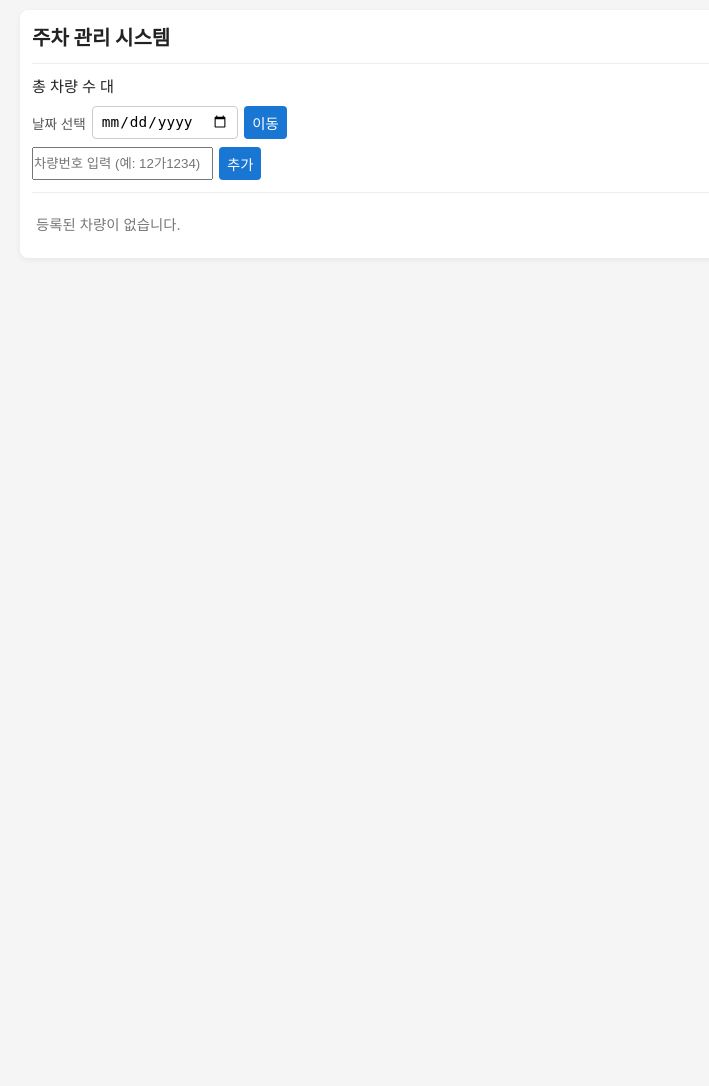
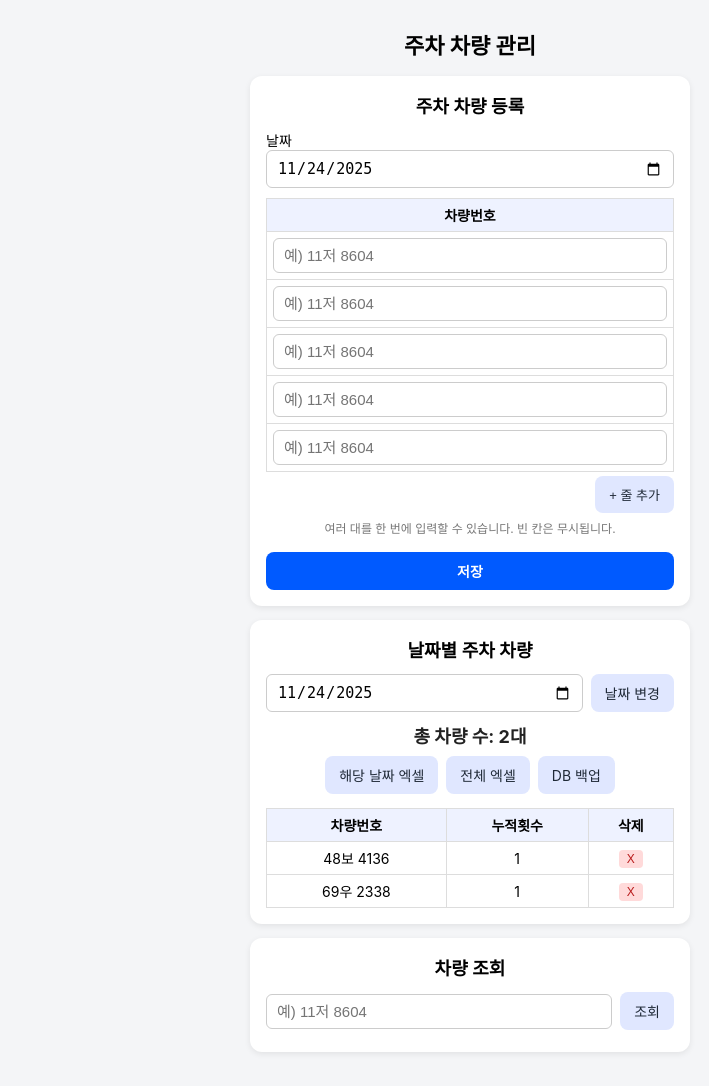
Before and after one commit to emart9091-dot/parking-system, a Flask app: page / in a window 1280 px wide. Shown: the whole page, without its empty margins (170-879 px from the left). Before the commit the page ends 231 px from the top, so only its background shows below. Run offline with Flask 3, Linux system fonts and the light colour scheme; the visitor is signed in with stand-in values (Sample User, id 1); data comes from the database, SQL or seed files in the repository.

Commit message:
Update index.html

```diff
--- a/parking-system/templates/index.html
+++ b/parking-system/templates/index.html
@@ -1,271 +1,211 @@
-<!DOCTYPE html>
+<!doctype html>
 <html lang="ko">
 <head>
-  <meta charset="UTF-8" />
-  <title>주차 관리 시스템</title>
-  <meta name="viewport" content="width=device-width, initial-scale=1" />
+  <meta charset="utf-8">
+  <title>주차 차량 관리</title>
+  <meta name="viewport" content="width=device-width, initial-scale=1.0">
 
-  <style>
-    * {
-      box-sizing: border-box;
-      margin: 0;
-      padding: 0;
-    }
-
-    body {
-      font-family: -apple-system, BlinkMacSystemFont, "Segoe UI", sans-serif;
-      background-color: #f5f5f5;
-      color: #222;
-      padding: 10px;
-    }
-
-    .container {
-      max-width: 900px;
-      margin: 0 auto;
-      background: #ffffff;
-      border-radius: 8px;
-      padding: 12px;
-      box-shadow: 0 2px 6px rgba(0,0,0,0.06);
-    }
-
-    header {
-      margin-bottom: 10px;
-      border-bottom: 1px solid #eee;
-      padding-bottom: 8px;
-    }
-
-    header h1 {
-      font-size: 1.25rem;
-      margin-bottom: 4px;
-    }
-
-    header .date-display {
-      font-size: 0.95rem;
-      color: #666;
-    }
-
-    .summary-line {
-      margin: 10px 0;
-      font-size: 0.95rem;
-      font-weight: 500;
-      display: flex;
-      align-items: center;
-      justify-content: flex-start;
-      white-space: nowrap;
-    }
-
-    .summary-line span {
-      display: inline-block;
-    }
-
-    @media (max-width: 480px) {
-      .summary-line {
-        font-size: 0.9rem;
-      }
-    }
-
-    .controls {
-      display: flex;
-      flex-wrap: wrap;
-      gap: 8px;
-      margin-bottom: 10px;
-    }
-
-    .controls form {
-      display: flex;
-      flex-wrap: wrap;
-      gap: 6px;
-      align-items: center;
-    }
-
-    label {
-      font-size: 0.85rem;
-      color: #555;
-    }
-
-    input[type="date"],
-    input[type="text"],
-    button {
-      padding: 6px 8px;
-      border-radius: 4px;
-      border: 1px solid #ccc;
-      font-size: 0.9rem;
-    }
-
-    input[type="date"],
-    input[type="text"] {
-      min-width: 0;
-    }
-
-    button {
-      background-color: #1976d2;
-      color: #fff;
-      cursor: pointer;
-      border: none;
-      font-weight: 500;
-    }
-
-    button:hover {
-      background-color: #145ca5;
-    }
-
-    .plate-input-group {
-      display: flex;
-      flex-wrap: nowrap;
-      gap: 6px;
-      width: 100%;
-    }
-
-    .plate-input-group input[type="text"] {
-      flex: 1;
-    }
-
-    .table-wrapper {
-      margin-top: 12px;
-      border-top: 1px solid #eee;
-      padding-top: 8px;
-      overflow-x: auto;
-    }
-
-    table {
-      width: 100%;
-      border-collapse: collapse;
-      font-size: 0.85rem;
-      margin-top: 6px;
-    }
-
-    th, td {
-      padding: 6px 4px;
-      border-bottom: 1px solid #eee;
-      text-align: left;
-      white-space: nowrap;
-    }
-
-    th {
-      background-color: #fafafa;
-      font-weight: 600;
-    }
-
-    tr:nth-child(even) td {
-      background-color: #fcfcfc;
-    }
-
-    .no-data {
-      padding: 12px 4px;
-      font-size: 0.9rem;
-      color: #777;
-    }
-
-  </style>
+  <!-- 기존 스타일 유지 -->
+  <link rel="stylesheet" href="{{ url_for('static', filename='style.css') }}">
 </head>
 <body>
-  <div class="container">
-    <header>
-      <h1>주차 관리 시스템</h1>
-      <!-- 위에는 선택된 날짜만 깔끔하게 표시 -->
-      <div class="date-display">
-        {{ selected_date }}
+<div class="wrapper">
+
+  <h1>주차 차량 관리</h1>
+
+  {% with messages = get_flashed_messages() %}
+    {% if messages %}
+      <div class="flash-box">
+        {% for m in messages %}
+          <div class="flash-item">{{ m }}</div>
+        {% endfor %}
       </div>
-    </header>
+    {% endif %}
+  {% endwith %}
 
-    <!-- 여기서는 "총 차량 수 0대" 만 표시 (선택날짜: ~~ 문구 제거) -->
-    <div class="summary-line">
-      <span id="summary-count">총 차량 수 {{ total_count }}대</span>
-    </div>
+  <!-- 주차 차량 등록 -->
+  <section class="card">
+    <h2>주차 차량 등록</h2>
+    <form method="post" action="{{ url_for('add') }}" class="form-vertical">
+      <label>날짜
+        <input type="date" name="date" value="{{ today }}">
+      </label>
 
-    <!-- 날짜 변경 / 차량 추가 영역 -->
-    <section class="controls">
-      <!-- 날짜 변경 폼 (GET) -->
-      <form method="get" action="/">
-        <label for="date">날짜 선택</label>
-        <input
-          type="date"
-          id="date"
-          name="date"
-          value="{{ selected_date }}"
-        />
-        <button type="submit">이동</button>
-      </form>
-
-      <!-- 차량 추가 폼 (POST) -->
-      <form method="post" action="/" style="width:100%;">
-        <div class="plate-input-group">
-          <input
-            id="plate-input"
-            name="plate"
-            list="plate-suggestions"
-            placeholder="차량번호 입력 (예: 12가1234)"
-            autocomplete="off"
-            required
-          />
-          <datalist id="plate-suggestions"></datalist>
-
-          <button type="submit">추가</button>
-        </div>
-      </form>
-    </section>
-
-    <!-- 리스트 영역 -->
-    <section class="table-wrapper">
-      {% if records and records|length > 0 %}
-      <table>
+      <table class="data-table input-table">
         <thead>
           <tr>
-            <th>번호</th>
             <th>차량번호</th>
-            <th>입력시간</th>
-            <th>비고</th>
           </tr>
         </thead>
-        <tbody>
-          {% for r in records %}
+        <tbody id="plate-tbody">
+        {% for i in range(5) %}
           <tr>
-            <td>{{ loop.index }}</td>
-            <td>{{ r.plate }}</td>
-            <td>{{ r.time }}</td>
-            <td>{{ r.memo or "" }}</td>
+            <td>
+              <input type="text" name="plate" list="plate-list"
+                     placeholder="예) 11저 8604" autocomplete="off">
+            </td>
           </tr>
         {% endfor %}
         </tbody>
       </table>
+
+      <div class="add-row-box">
+        <button type="button" class="btn-sub btn-add-row" id="add-row-btn">+ 줄 추가</button>
+      </div>
+
+      <p class="hint">여러 대를 한 번에 입력할 수 있습니다. 빈 칸은 무시됩니다.</p>
+
+      <button type="submit" class="btn-primary">저장</button>
+    </form>
+
+    <!-- 자동완성 → 2글자 이상 입력해야 뜨게 개선 -->
+    <datalist id="plate-list"></datalist>
+  </section>
+
+  <!-- 날짜별 주차 차량 -->
+  <section class="card">
+    <h2>날짜별 주차 차량</h2>
+
+    <form method="get" action="{{ url_for('index') }}" class="form-horizontal date-form">
+      <input type="date" name="view_date" value="{{ view_date }}">
+      {% if query_plate %}
+        <input type="hidden" name="q" value="{{ query_plate }}">
+      {% endif %}
+      <button type="submit" class="btn-sub">날짜 변경</button>
+    </form>
+
+    <p class="info-box">
+      총 차량 수: {{ day_count }}대
+    </p>
+
+    <div class="toolbar">
+      <a class="btn-sub" href="{{ url_for('export', scope='day', date=view_date) }}">해당 날짜 엑셀</a>
+      <a class="btn-sub" href="{{ url_for('export', scope='all') }}">전체 엑셀</a>
+      <a class="btn-sub" href="{{ url_for('backup') }}"
+         onclick="return confirm('DB 전체 백업 파일을 다운로드할까요?');">
+        DB 백업
+      </a>
+    </div>
+
+    <table class="data-table">
+      <thead>
+        <tr>
+          <th>차량번호</th>
+          <th>누적횟수</th>
+          <th>삭제</th>
+        </tr>
+      </thead>
+      <tbody>
+      {% if day_rows %}
+        {% for row in day_rows %}
+          <tr>
+            <td>{{ row.plate }}</td>
+            <td>{{ row.total_cnt }}</td>
+            <td>
+              <form method="post" action="{{ url_for('delete') }}"
+                    onsubmit="return confirm('해당 날짜의 기록을 삭제할까요?');">
+                <input type="hidden" name="id" value="{{ row.id }}">
+                <button type="submit" class="btn-x">X</button>
+              </form>
+            </td>
+          </tr>
+        {% endfor %}
       {% else %}
-      <div class="no-data">
-        등록된 차량이 없습니다.
+        <tr>
+          <td colspan="3">선택한 날짜에 등록된 차량이 없습니다.</td>
+        </tr>
+      {% endif %}
+      </tbody>
+    </table>
+  </section>
+
+  <!-- 차량 조회 -->
+  <section class="card">
+    <h2>차량 조회</h2>
+
+    <form method="get" action="{{ url_for('index') }}" class="form-horizontal">
+      <input type="text" id="search-input" name="q"
+             placeholder="예) 11저 8604" value="{{ query_plate }}" autocomplete="off">
+      <input type="hidden" name="view_date" value="{{ view_date }}">
+      <button type="submit" class="btn-sub">조회</button>
+    </form>
+
+    {% if search_result %}
+      <div class="search-result">
+        <p>
+          <span class="result-label">차량번호: </span>
+          <span class="result-value">{{ search_result.plate }}</span>
+        </p>
+        <p>
+          <span class="result-label">누적 주차 횟수: </span>
+          <span class="result-value">{{ search_result.total_cnt }} 회</span>
+        </p>
+        {% if search_result.total_cnt > 0 %}
+          <p>
+            <span class="result-label">최초 입차일: </span>
+            <span class="result-value">{{ search_result.first_date }}</span>
+          </p>
+          <p>
+            <span class="result-label">최근 입차일: </span>
+            <span class="result-value">{{ search_result.last_date }}</span>
+          </p>
+        {% else %}
+          <p>입차 기록이 없습니다.</p>
+        {% endif %}
       </div>
     {% endif %}
   </section>
+
 </div>
 
-  <!-- 번호판 자동완성: 앞 2글자 이상일 때만 -->
 <script>
-    // Flask에서 넘겨주는 전체 차량번호 목록이라고 가정
-    // Python 쪽에서: render_template(..., all_plates=리스트)
+  // 🔥 plate 자동 포맷팅
+  function attachPlateFormatter(input) {
+    if (!input) return;
+    input.addEventListener("blur", function () {
+      let v = input.value;
+      if (!v) return;
+      v = v.replace(/\s+/g, "");
+      const m = v.match(/^(\d{2,3}[가-힣])(\d{4})$/);
+      if (m) {
+        input.value = m[1] + " " + m[2];
+      }
+    });
+  }
+
+  // 🔥 자동완성 2글자 이상 검색 적용
   const ALL_PLATES = {{ all_plates | tojson | safe }};
+  const dataList = document.getElementById("plate-list");
 
-    const plateInput = document.getElementById('plate-input');
-    const dataList   = document.getElementById('plate-suggestions');
-
-    plateInput.addEventListener('input', () => {
-      const value = plateInput.value.trim().toUpperCase();
-
-      // 2글자 미만이면 자동완성 비우기
+  function updateAutocomplete(value) {
     if (value.length < 2) {
-        dataList.innerHTML = '';
+      dataList.innerHTML = "";
       return;
     }
+    const filtered = ALL_PLATES.filter(p => p.toUpperCase().startsWith(value.toUpperCase()));
+    dataList.innerHTML = filtered.map(p => `<option value="${p}">`).join("");
+  }
 
-      // 2글자 이상일 때만 필터링
-      const filtered = ALL_PLATES.filter(p =>
-        (p || '').toUpperCase().startsWith(value)
-      );
+  document.addEventListener("DOMContentLoaded", function () {
+    document.querySelectorAll('input[name="plate"]').forEach(input => {
+      attachPlateFormatter(input);
+      input.addEventListener("input", () => updateAutocomplete(input.value));
+    });
 
-      dataList.innerHTML = '';
-      filtered.forEach(p => {
-        const option = document.createElement('option');
-        option.value = p;
-        dataList.appendChild(option);
+    const addBtn = document.getElementById("add-row-btn");
+    const tbody = document.getElementById("plate-tbody");
+    if (addBtn && tbody) {
+      addBtn.addEventListener("click", function () {
+        const tr = document.createElement("tr");
+        tr.innerHTML = `<td><input type="text" name="plate" placeholder="예) 11저 8604" autocomplete="off"></td>`;
+        tbody.appendChild(tr);
+        const newInput = tr.querySelector("input");
+        attachPlateFormatter(newInput);
+        newInput.addEventListener("input", () => updateAutocomplete(newInput.value));
       });
+    }
   });
 </script>
+
 </body>
 </html>
```
Lines whose indentation alone changed are shown as unchanged.
